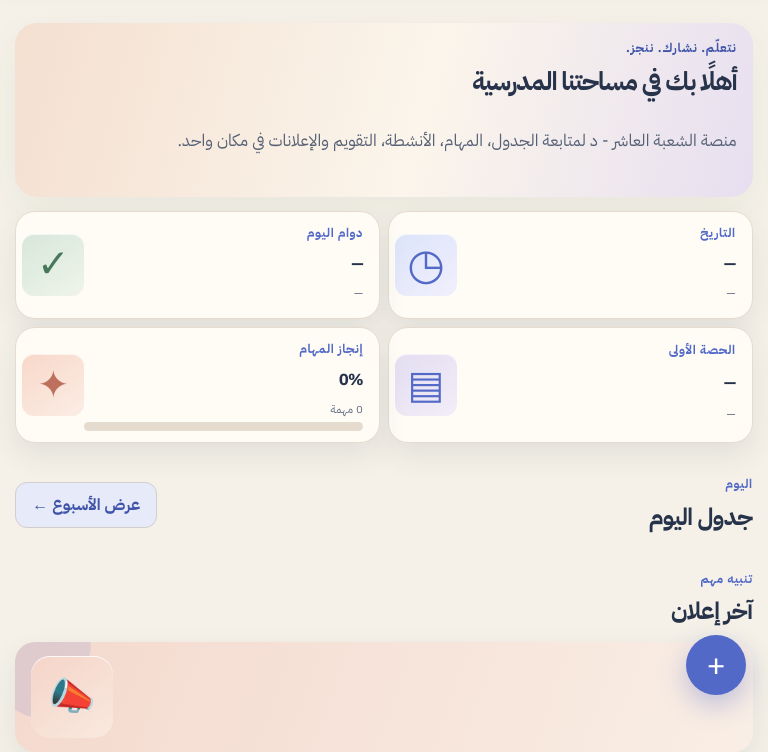
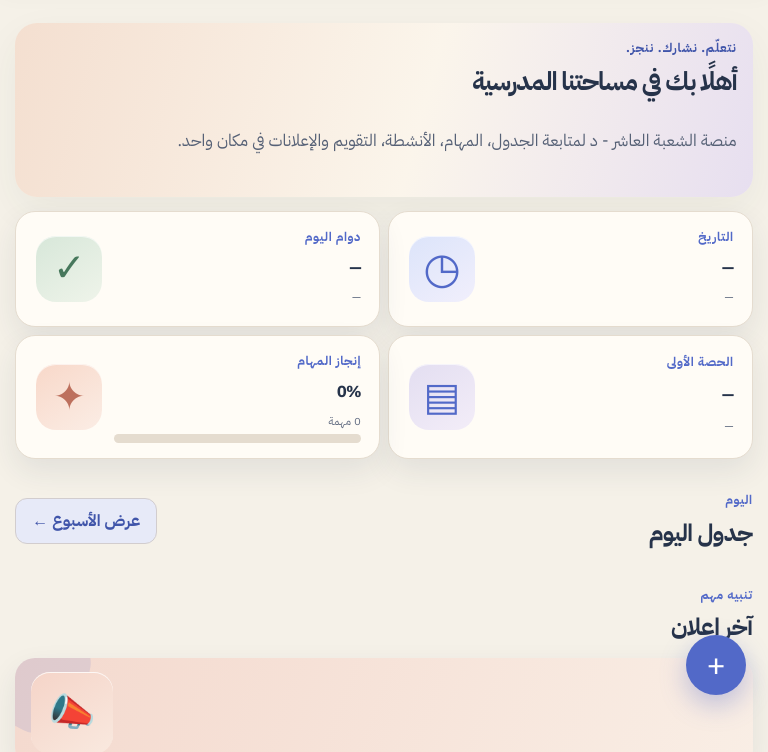
Before and after one commit to 1Hiba7/Our-School-Space, a plain HTML site: page index.html in a window 768 px wide. Shown: the part 81-833 px from the top of the page. Drawn offline with Linux system fonts and the light colour scheme; a web font is replaced by a local one.

Commit message:
Match tablet dashboard metric icon size and spacing to desktop

```diff
--- a/masahatuna-refresh.css
+++ b/masahatuna-refresh.css
@@ -347,3 +347,11 @@ body{font-family:"IBM Plex Sans Arabic",sans-serif;background:var(--paper);color
  body.printing.print-mode-day #schedule #lessonsView,body.printing.print-mode-week #schedule #weekView,body.printing.print-mode-month #schedule #monthView{display:block!important}
  body.printing #schedule .weekly-wrap{overflow:visible!important}
 }
+
+
+/* Tablet dashboard metrics use the same icon scale and inset as desktop */
+@media(min-width:701px) and (max-width:1034px){
+ #home .metric{grid-template-columns:minmax(0,1fr) 70px!important;padding:15px 18px!important;min-height:112px!important;gap:4px 10px!important}
+ #home .metric:before{width:66px!important;height:66px!important;min-width:66px!important;min-height:66px!important;border-radius:20px!important;justify-self:center!important;margin:0!important}
+ #home .metric>*{min-width:0}
+}
```
